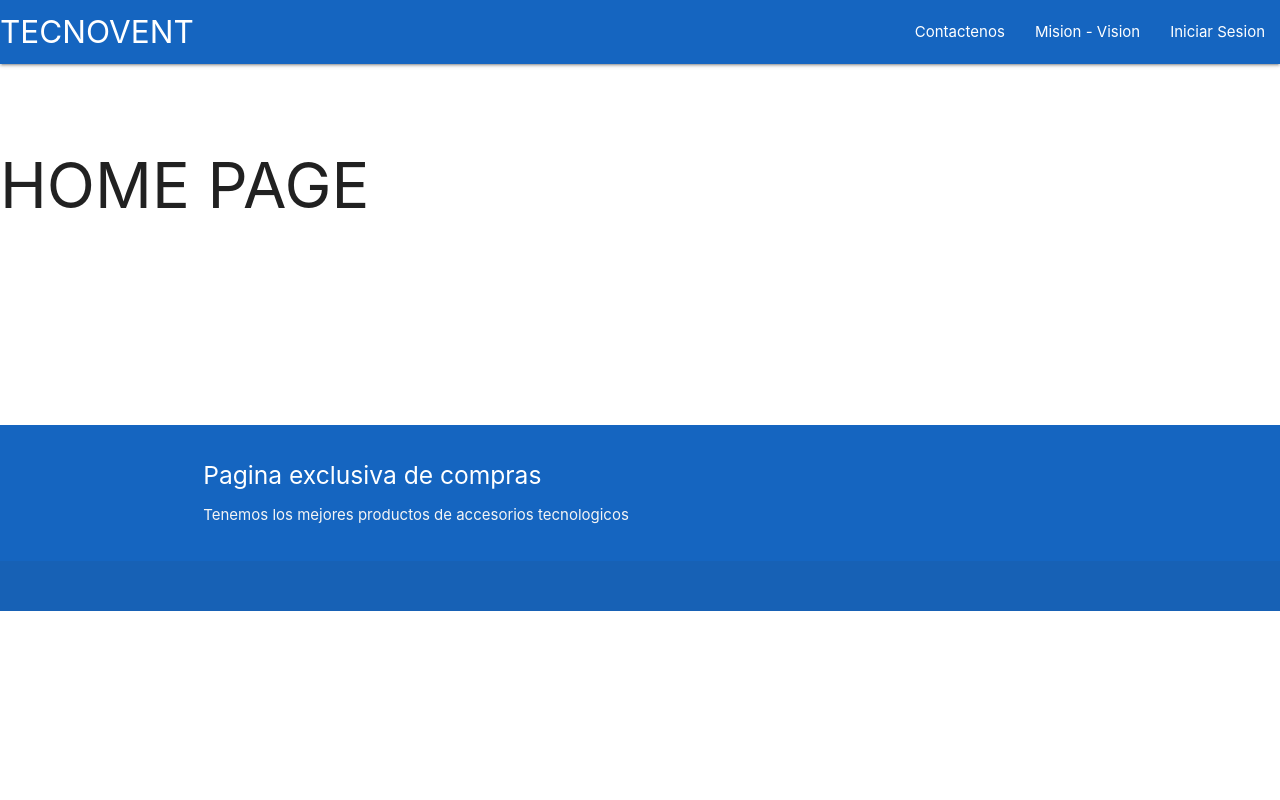
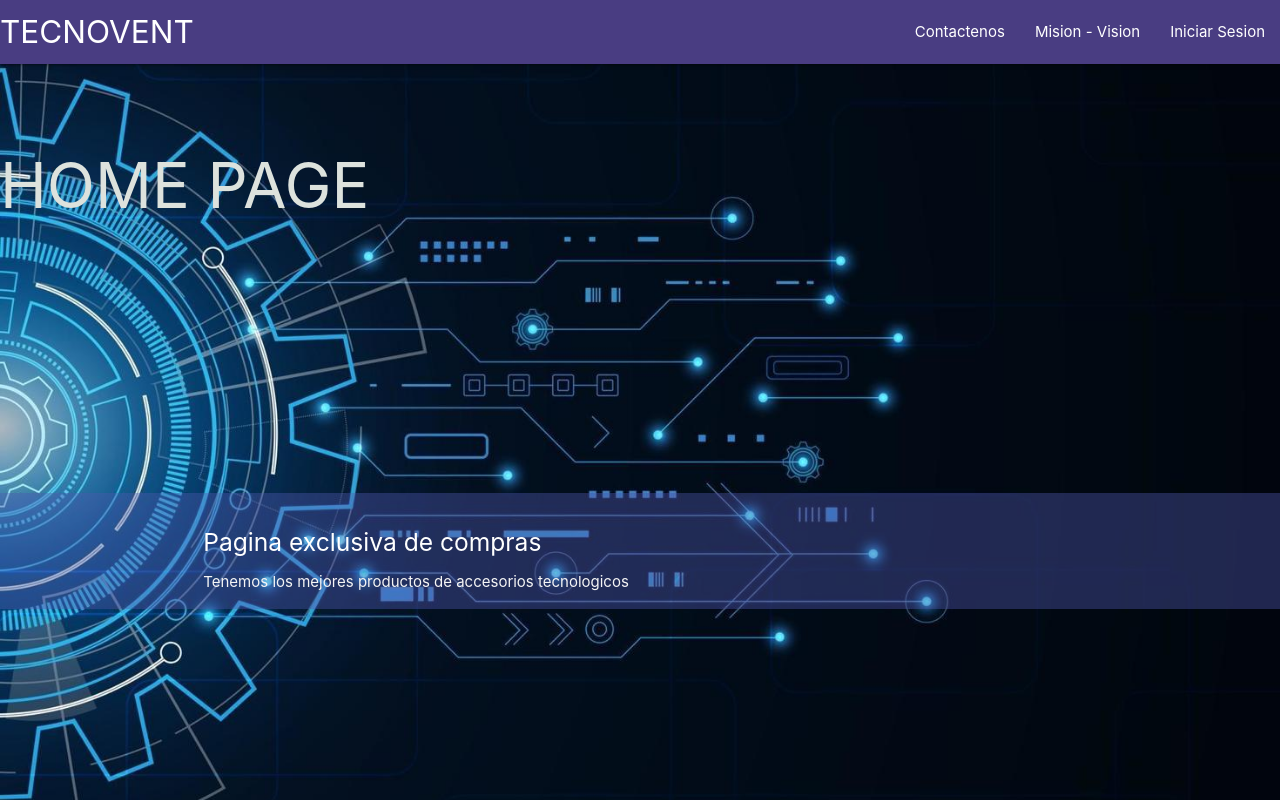
Before and after one commit to Andreslis19/ProyectoCiclo4, an Angular app in the folder Angular/frontendAngular/: page /inicio in a window 1280 px wide. Built offline with nearby package versions, Linux system fonts and the light colour scheme.

Commit message:
background

```diff
--- a/Angular/frontendAngular/src/app/app.component.html
+++ b/Angular/frontendAngular/src/app/app.component.html
@@ -12,4 +12,7 @@
 <br>
 <br>
 <br>
+<br>
+<br>
+<br>
 <app-pie-pagina></app-pie-pagina>
--- a/Angular/frontendAngular/src/app/plantilla/barra-navegacion/barra-navegacion.component.html
+++ b/Angular/frontendAngular/src/app/plantilla/barra-navegacion/barra-navegacion.component.html
@@ -1,5 +1,5 @@
 <nav>
-    <div class="nav-wrapper blue darken-3">
+    <div class="nav-wrapper" style="background-color: rgba(36, 51, 134, 0.815)">
       <a href="#!" class="brand-logo">TECNOVENT</a>
       <a href="#" data-target="mobile-demo" class="sidenav-trigger"><i class="material-icons">menu</i></a>
       <ul class="right hide-on-med-and-down">
--- a/Angular/frontendAngular/src/app/plantilla/pie-pagina/pie-pagina.component.html
+++ b/Angular/frontendAngular/src/app/plantilla/pie-pagina/pie-pagina.component.html
@@ -1,4 +1,4 @@
-<footer class="page-footer blue darken-3" >
+<footer class="page-footer" style="background-color: rgba(81, 91, 175, 0.404)">
     <div class="container">
       <div class="row">
         <div class="col l7 s13">
@@ -7,7 +7,4 @@
         </div>
       </div>
     </div>
-    <div class="footer-copyright">
-
-    </div>
   </footer>
--- a/Angular/frontendAngular/src/styles.css
+++ b/Angular/frontendAngular/src/styles.css
@@ -1 +1,8 @@
 /* You can add global styles to this file, and also import other style files */
+body {
+    background-image: url("./assets/fondo1.jpg");
+    background-repeat: no-repeat;
+    background-attachment: fixed;
+    background-size: 100%;
+    color: rgb(221, 226, 221);
+    }
```
Also changed, not shown: Angular/frontendAngular/src/assets/fondo.jpg (added), Angular/frontendAngular/src/assets/fondo1.jpg (added).
